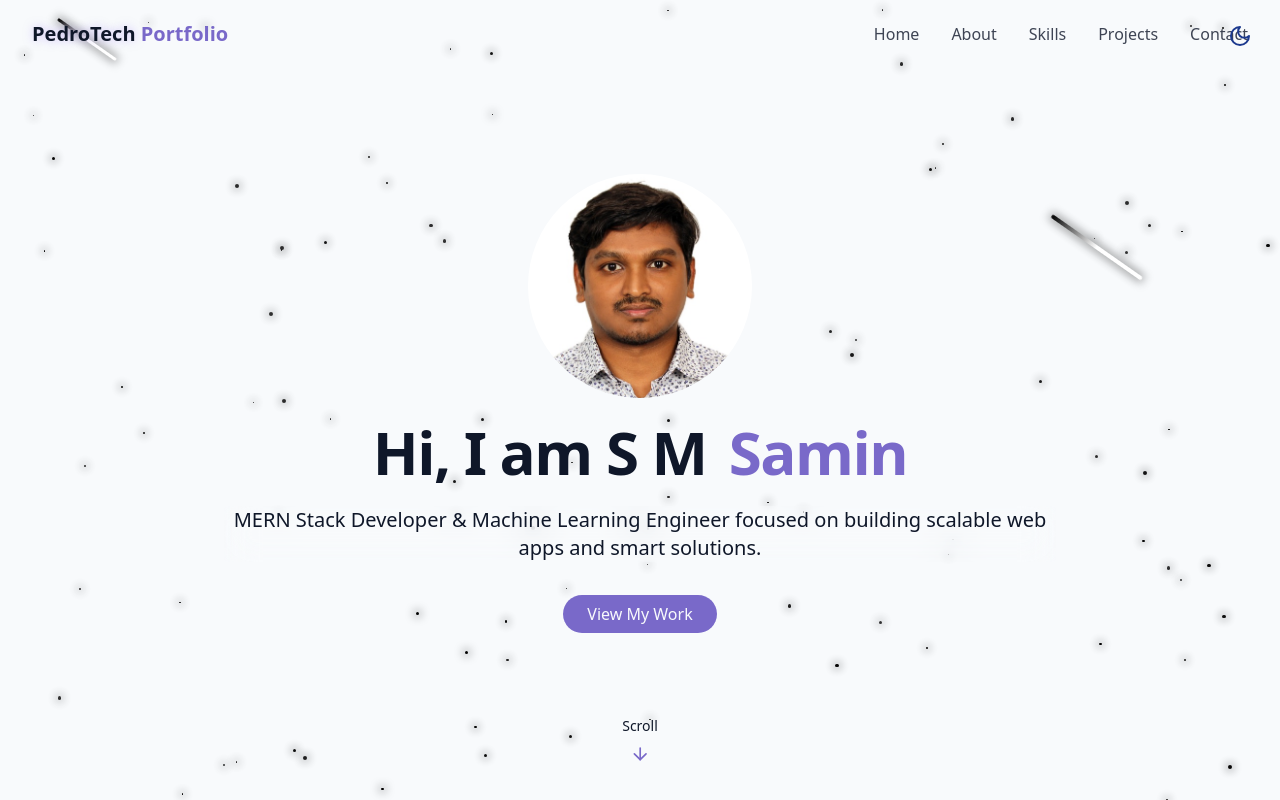
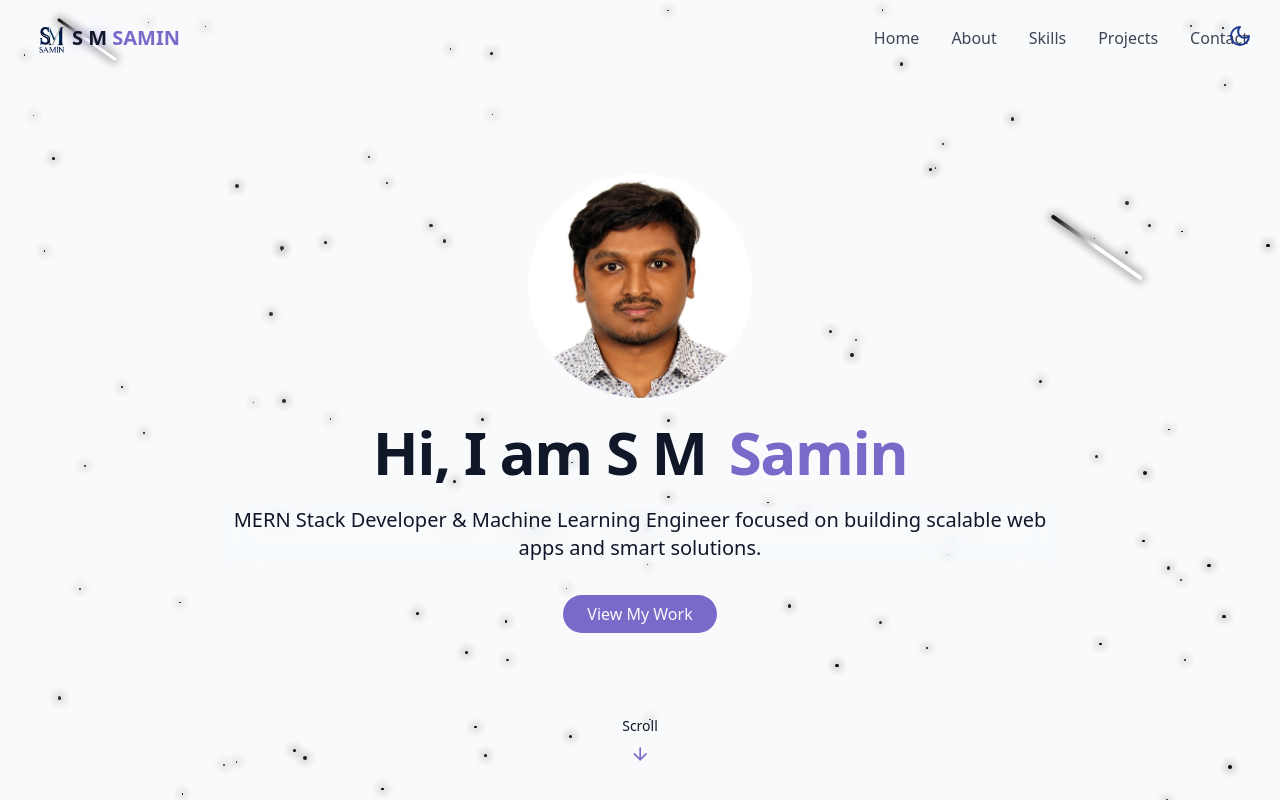
Before and after one commit to samin710/My-Portfolio, a React (Vite) app: page / in a window 1280 px wide. Shown: the top 800 px of the page. Built offline with nearby package versions, Linux system fonts and the light colour scheme.

Commit message:
logo added

```diff
--- a/src/components/Navbar.jsx
+++ b/src/components/Navbar.jsx
@@ -1,6 +1,8 @@
 import { cn } from "@/lib/utils";
 import { Menu, X } from "lucide-react";
 import { useEffect, useState } from "react";
+import logo from "../assets/logo.png";
+import logo_dark from "../assets/logo_dark.png";
 
 const navItems = [
   { name: "Home", href: "#hero" },
@@ -13,14 +15,30 @@ const navItems = [
 export const Navbar = () => {
   const [isScrolled, setIsScrolled] = useState(false);
   const [isMenuOpen, setIsMenuOpen] = useState(false);
+  const [isDark, setIsDark] = useState(false);
 
   useEffect(() => {
     const handleScroll = () => {
       setIsScrolled(window.scrollY > 10);
     };
 
+    const checkTheme = () => {
+      setIsDark(document.documentElement.classList.contains("dark"));
+    };
+    checkTheme();
+
+    // Optional: track theme toggle dynamically if needed
+    const observer = new MutationObserver(checkTheme);
+    observer.observe(document.documentElement, {
+      attributes: true,
+      attributeFilter: ["class"],
+    });
+
     window.addEventListener("scroll", handleScroll);
-    return () => window.removeEventListener("scroll", handleScroll);
+    return () => {
+      window.removeEventListener("scroll", handleScroll);
+      observer.disconnect(); // 🧹 Clean up observer
+    };
   }, []);
   return (
     <nav
@@ -34,9 +52,15 @@ export const Navbar = () => {
           className="text-xl font-bold text-primary flex items-center"
           href="#hero"
         >
+          <div className="w-10 h-9 transition-all duration-300">
+            <img
+              src={isDark ? logo_dark : logo}
+              className="w-full object-cover"
+              alt=""
+            />
+          </div>
           <span className="relative z-10">
-            <span className="text-glow text-foreground"> PedroTech </span>{" "}
-            Portfolio
+            <span className="text-glow text-foreground"> S M </span> SAMIN
           </span>
         </a>
 
```
Also changed, not shown: src/assets/logo.png (added), src/assets/logo_dark.png (added).
